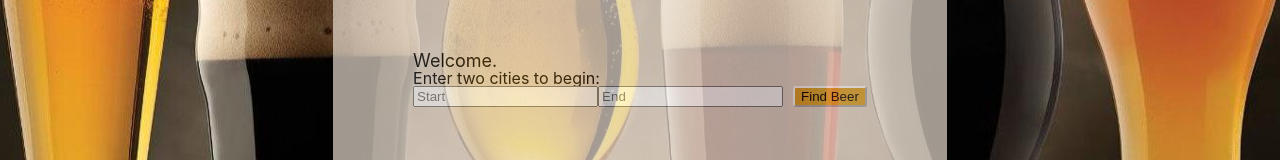
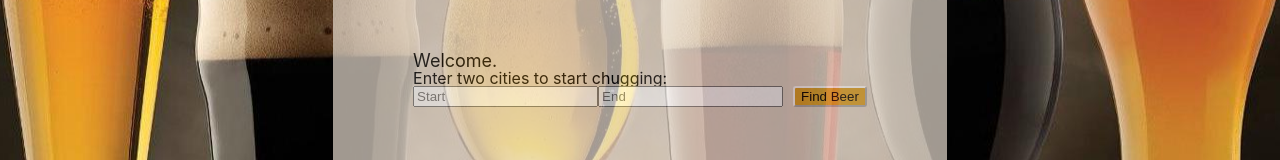
Before and after one commit to sarmadkhan1991/chugging-across-america, a React (Create React App) app: page / in a window 1280 px wide. Shown: the part 321-481 px from the top of the page. Built offline with nearby package versions, Linux system fonts and the light colour scheme; no server answers; what redux-promise-middleware would draw is missing.

Commit message:
changed begin to start chugging on line 112

```diff
--- a/src/Components/CreateTrip/CreateTrip.js
+++ b/src/Components/CreateTrip/CreateTrip.js
@@ -109,7 +109,7 @@ class CreateTrip extends React.Component {
 
     return (
       <div>
-          <h2>Enter two cities to begin:</h2>
+          <h2>Enter two cities to start chugging:</h2>
           <form
             onSubmit={e => {
               e.preventDefault();
```
